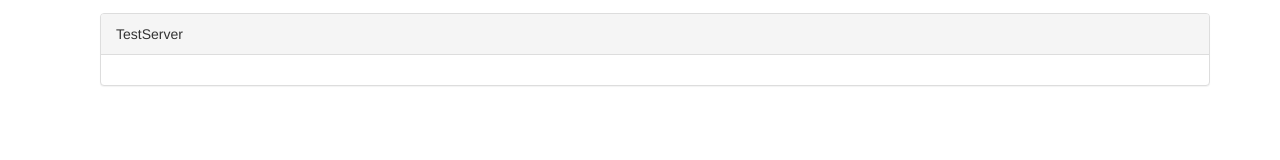
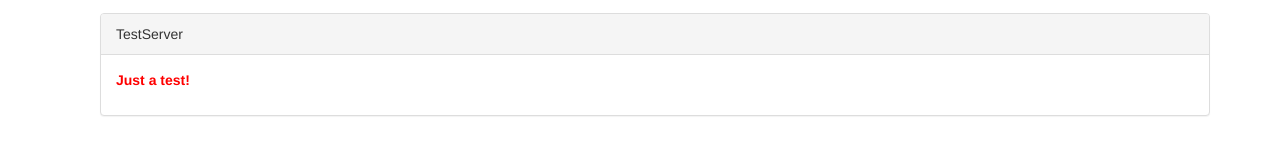
Before and after one commit to RamTheeru/angular-bcvgqw, an Angular app: page / in a window 1280 px wide. Shown: the part 136-296 px from the top of the page. Built offline with nearby package versions, Linux system fonts and the light colour scheme.

Commit message:
1 file modified

```diff
--- a/src/app/server-element/server-element.component.html
+++ b/src/app/server-element/server-element.component.html
@@ -2,12 +2,12 @@
 <div class="panel panel-default">
 <div class="panel-heading">{{element.name}}</div>
 <div class="panel-body">
-  <!-- <p>
+  <p>
     <strong [ngStyle]="{color:getcolor()}" >
       {{element.content}}
     </strong>
 
-  </p> -->
+  </p>
 </div>
 </div>
 </div>
```
